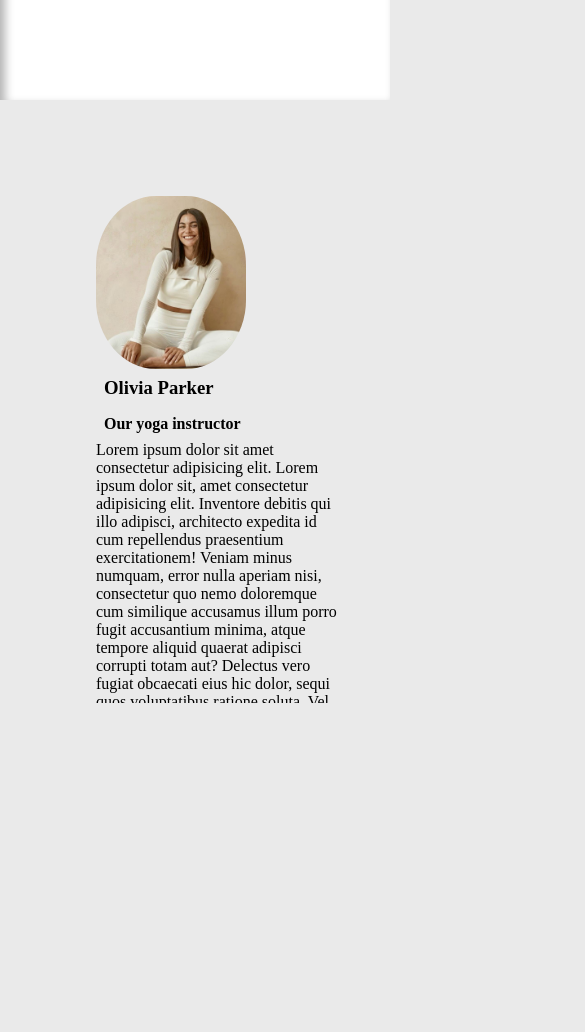
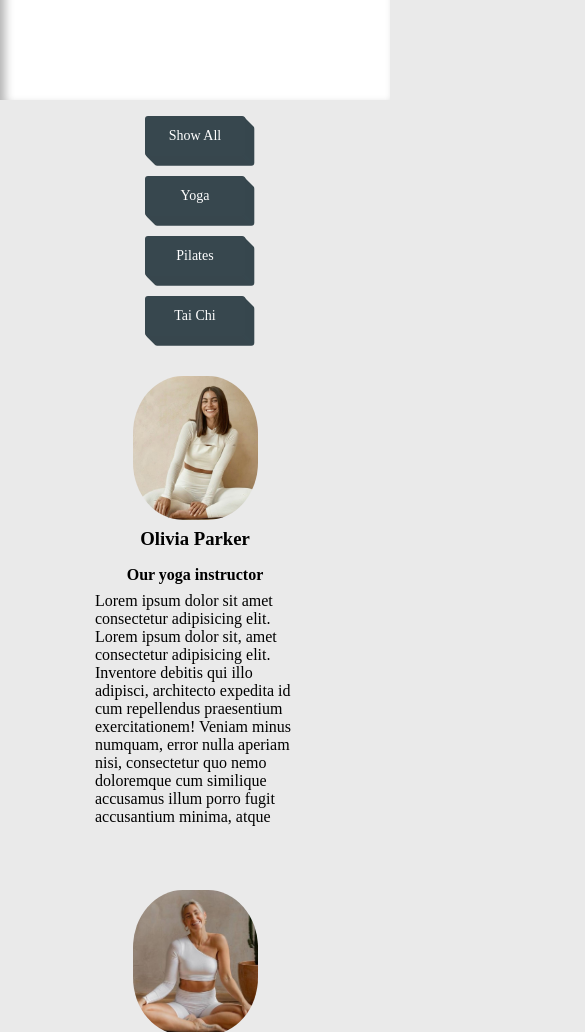
Before and after one commit to kastanou/websideProject, a plain HTML site: page the_team.html in a window 390 px wide. Shown: the part 328-1360 px from the top of the page, 585 px wide, since content can reach past the window. Drawn offline with Linux system fonts and the light colour scheme.

Commit message:
the team page filter

```diff
--- /dev/null
+++ b/scripts/scriptFilter.js
@@ -0,0 +1,13 @@
+function filterMembers(category) {
+  let members = document.querySelectorAll(".member");
+
+  members.forEach((member) => {
+    let memberCategory = member.getAttribute("data-category").trim();
+
+    if (category === "all" || memberCategory === category) {
+      member.classList.remove("hidden");
+    } else {
+      member.classList.add("hidden");
+    }
+  });
+}
--- a/styles/style3.css
+++ b/styles/style3.css
@@ -3,8 +3,8 @@ body {
   grid-template-areas:
     "header header header header header"
     "startImage startImage startImage startImage startImage"
-    "retreat-schedule retreat-schedule retreat-schedule retreat-schedule retreat-schedule"
-    "schedule-day schedule-day schedule-day schedule-day schedule-day"
+    "retreatSchedule retreatSchedule retreatSchedule retreatSchedule retreatSchedule"
+    "scheduleDay scheduleDay scheduleDay scheduleDay scheduleDay"
     "newsletterArea newsletterArea newsletterArea newsletterArea newsletterArea"
     "footer footer footer footer footer";
 }
@@ -30,8 +30,8 @@ body {
   padding: 1rem;
   text-align: center;
 }
-.retreat-schedule {
-  grid-area: retreat-schedule;
+.retreatSchedule {
+  grid-area: retreatSchedule;
   width: 100vw;
   padding: 5rem;
   color: var(--the-text-color);
@@ -41,12 +41,12 @@ body {
   gap: 1.5rem;
 }
 
-.retreat-schedule h1 {
+.retreatSchedule h1 {
   text-align: center;
   font-size: 30px;
   color: var(--button-color);
 }
-.retreat-schedule p {
+.retreatSchedule p {
   text-align: center;
   color: var(--the-text-color);
   font-size: 18px;
@@ -66,25 +66,25 @@ body {
   margin-bottom: 6rem;
 }
 
-.schedule-day {
-  grid-area: schedule-day;
+.scheduleDay {
+  grid-area: scheduleDay;
   display: flex;
   flex-direction: row;
   gap: 5rem;
   margin-left: 4rem;
 }
 
-.schedule-day h2 {
+.scheduleDay h2 {
   border-bottom: 2px solid var(--primary-color);
   padding: 1rem;
 }
 
-.schedule-day ul {
+.scheduleDay ul {
   list-style-type: none;
   padding: 1rem;
 }
 
-.schedule-day ul li {
+.scheduleDay ul li {
   color: var(--the-text-color);
   text-align: left;
   font-size: large;
@@ -135,15 +135,15 @@ body {
     padding: 0.8rem;
   }
 
-  .retreat-schedule {
+  .retreatSchedule {
     padding: 1rem;
   }
 
-  .schedule-day {
+  .scheduleDay {
     flex-direction: column;
   }
 
-  .schedule-day .date {
+  .scheduleDay .date {
     align-self: center;
   }
   .event {
@@ -178,8 +178,8 @@ body {
     grid-template-areas:
       "header"
       "startImage"
-      "retreat-schedule"
-      "schedule-day"
+      "retreatSchedule"
+      "scheduleDay"
       "newsletterArea"
       "footer";
   }
@@ -191,15 +191,15 @@ body {
     padding: 0.6rem;
   }
 
-  .retreat-schedule {
+  .retreatSchedule {
     padding: 2rem;
   }
-  .retreat-schedule h1,
-  .retreat-schedule p {
+  .retreatSchedule h1,
+  .retreatSchedule p {
     font-size: 1.1rem;
   }
 
-  .schedule-day {
+  .scheduleDay {
     flex-direction: column;
     gap: 0;
     margin-left: 0;
--- a/styles/style4.css
+++ b/styles/style4.css
@@ -3,9 +3,8 @@ body {
   grid-template-areas:
     "header header header header header"
     "startImage startImage startImage startImage startImage"
-    "member1 member1 member1 member1 member1"
-    "member2 member2 member2 member2 member2"
-    "member3 member3 member3 member3 member3"
+    "filterButtons filterButtons filterButtons filterButtons filterButtons"
+    "members members members members members"
     "footer footer footer footer footer";
 }
 
@@ -30,38 +29,157 @@ body {
   padding: 1rem;
   text-align: center;
 }
+.filterButtons {
+  grid-area: filterButtons;
+  text-align: center;
+  margin: 5rem 0;
+  display: flex;
+  flex-direction: row;
+  justify-content: space-evenly;
+  align-items: center;
+  max-width: 100vw;
+  height: fit-content;
+}
+.filterButtons button {
+  background-color: var(--the-text-color);
+  color: white;
+  box-shadow: 0.7px 0.8px 0 0 #37474e, 1.3px 1.8px 0 0 #37474e,
+    2.3px 2.8px 0 0 #37474e, 3.3px 3.8px 0 0 #37474e, 4.3px 4.8px 0 0 #37474e,
+    5.3px 5.8px 0 0 #37474e, 6.3px 6.8px 0 0 #37474e, 7.3px 7.8px 0 0 #37474e,
+    8.3px 8.8px 0 0 #37474e, 9.3px 9.8px 0 0 #37474e;
+  border-radius: 3px;
+  border: 2px solid #37474e;
+  padding: 15px 30px;
+  font-size: 18px;
+  position: relative;
+  inset: 0;
+  cursor: pointer;
+  transform: rotateX(0), rotateY(0) rotateZ(0);
+  display: inline-block;
+  outline: 2px dashed transparent;
+  transition: all 600ms ease;
+}
+.filterButtons button:hover {
+  inset: 6px 0 5.5px 0;
+  transform: rotateX(5deg) rotateY(3deg) rotateZ(0.25deg);
+  box-shadow: none;
+}
 
 .members {
+  grid-area: members;
   max-width: 100vw;
-  height: 200vh;
-}
-.row1Instructors,
-.row2Instructors {
   display: flex;
   flex-direction: row;
-  width: 100%;
-  height: 50%;
-  justify-content: space-around;
-  gap: 5rem;
+  flex-wrap: wrap;
+  height: auto;
+  gap: 2rem;
   justify-content: space-evenly;
 }
+
 .member {
   display: flex;
   flex-direction: column;
   justify-content: left;
-  height: 60%;
-  margin: 6rem;
+  width: 300px;
+  max-height: 450px;
+  margin: 5rem;
+  transition: 0.3s ease-in-out;
 }
 .member h3,
 .member h4 {
   padding: 0.5rem;
 }
-.members p {
+.member p {
   width: 250px;
   overflow-y: scroll;
 }
 .member img {
-  width: 150px;
-  height: 180px;
+  width: 50%;
+  height: auto;
   border-radius: 40%;
 }
+.hidden {
+  visibility: hidden;
+  opacity: 0;
+  height: 0;
+  overflow: hidden;
+  transition: opacity 0.3s ease, height 0.3s ease;
+}
+
+@media (max-width: 1024px) {
+  .startImage h1 {
+    left: 10%;
+    width: 25%;
+    font-size: 1.5rem;
+    padding: 0.8rem;
+  }
+
+  .member {
+    display: flex;
+    flex-direction: column;
+    justify-content: left;
+    align-items: center;
+    width: 250px;
+    max-height: 400px;
+    margin: 3rem;
+    transition: 0.3s ease-in-out;
+  }
+  .member p {
+    width: 180px;
+    overflow-y: scroll;
+  }
+
+  .filterButtons {
+    flex-wrap: wrap;
+    justify-content: center;
+    gap: 20px;
+  }
+
+  .filterButtons button {
+    padding: 12px 20px;
+    font-size: 16px;
+  }
+}
+
+@media (max-width: 768px) {
+  .startImage h1 {
+    left: 5%;
+    width: 50%;
+    font-size: 1.3rem;
+    padding: 0.6rem;
+  }
+  .members {
+    flex-direction: column;
+    justify-content: center;
+    align-items: center;
+    gap: 1rem;
+  }
+
+  .member {
+    display: flex;
+    flex-direction: column;
+    justify-content: left;
+    align-items: center;
+    width: 250px;
+    max-height: 450px;
+    margin: 1.5rem;
+    transition: 0.3s ease-in-out;
+  }
+  .member p {
+    width: 200px;
+    overflow-y: scroll;
+  }
+
+  .filterButtons {
+    flex-direction: column;
+    align-items: center;
+    gap: 20px;
+    margin: 1rem 0;
+  }
+
+  .filterButtons button {
+    width: 100px;
+    padding: 10px;
+    font-size: 14px;
+  }
+}
--- a/the_team.html
+++ b/the_team.html
@@ -6,6 +6,7 @@
     <title>Document</title>
     <link rel="stylesheet" href="styles/basics.css">
     <link rel="stylesheet" href="styles/style4.css">
+    <script src="scripts/scriptFilter.js" defer></script>
     <style>
         @import url('https://fonts.googleapis.com/css2?family=Inter+Tight:ital,wght@0,100..900;1,100..900&family=Oswald:wght@200..700&family=Poppins:ital,wght@0,100;0,200;0,300;0,400;0,500;0,600;0,700;0,800;0,900;1,100;1,200;1,300;1,400;1,500;1,600;1,700;1,800;1,900&family=Roboto:ital,wght@0,100;0,300;0,400;0,500;0,700;0,900;1,100;1,300;1,400;1,500;1,700;1,900&family=Rubik:ital,wght@0,300..900;1,300..900&display=swap');
         </style>
@@ -47,53 +48,60 @@
     <h1>The Team</h1>
     </div>
 
+    <div class="filterButtons">
+    <button onclick="filterMembers('all')">Show All</button>
+    <button onclick="filterMembers('yoga')">Yoga</button>
+    <button onclick="filterMembers('pilates')">Pilates</button>
+    <button onclick="filterMembers('taichi')">Tai Chi</button>
+</div>
+
     <div class="members">
-        <div class="row1Instructors">
-        <div class="member">
+
+        <div class="member"  data-category="yoga">
             <img src="images/teacher1.jpg" alt="">
             <h3>Olivia Parker</h3>
             <h4>Our yoga instructor</h4>
             <p>Lorem ipsum dolor sit amet consectetur adipisicing elit. Lorem ipsum dolor sit, amet consectetur adipisicing elit. Inventore debitis qui illo adipisci, architecto expedita id cum repellendus praesentium exercitationem! Veniam minus numquam, error nulla aperiam nisi, consectetur quo nemo doloremque cum similique accusamus illum porro fugit accusantium minima, atque tempore aliquid quaerat adipisci corrupti totam aut? Delectus vero fugiat obcaecati eius hic dolor, sequi quos voluptatibus ratione soluta. Vel, temporibus aut velit voluptates laborum sit molestias reprehenderit? Deleniti nihil eos delectus quis, repellat accusamus nisi eligendi hic maiores fugiat sint maxime ad obcaecati, harum inventore sed? Doloremque veniam officia iste cum.</p>
 
         </div>
-        <div class="member">
+        <div class="member" data-category="pilates">
             <img src="images/teacher2.jpg" alt="">
             <h3>Sophia Mitchell</h3>
             <h4>Our pilates instructor</h4>
             <p>Lorem ipsum, dolor sit amet consectetur adipisicing elit. Lorem ipsum, dolor sit amet consectetur adipisicing elit. Amet commodi aliquam similique quos alias fuga voluptate earum laborum dolore expedita! Dignissimos eaque omnis dolore impedit. Esse earum rem et veniam odit debitis iusto corrupti est tenetur tempora dolores unde sapiente ratione nam perferendis, id expedita, magnam beatae! Nisi velit architecto in dicta labore enim reiciendis dolorum quia repellat est eligendi omnis minus consectetur ipsam voluptas ab perferendis, eveniet inventore optio aspernatur mollitia repudiandae nesciunt. Nihil voluptatum doloremque recusandae sequi voluptatibus nisi? Accusamus animi, blanditiis quibusdam, quia, minima saepe dolorem accusantium fugit amet ea doloremque? Illum, natus? Ullam nemo quam libero possimus vitae.</p>
 
         </div>
-        <div class="member">
+        <div class="member" data-category="taichi">
             <img src="images/teacher3.jpg" alt="">
             <h3>Ethan Harrison</h3>
             <h4>Our tai-chi teacher</h4>
             <p>Lorem ipsum dolor sit amet consectetur adipisicing elit. Lorem ipsum dolor sit amet consectetur adipisicing elit. Quas explicabo tenetur hic voluptatem iure illum dolorum repudiandae, repellendus praesentium quos. Veniam adipisci excepturi doloremque quam eum aperiam dignissimos molestias assumenda ipsam dolorum corporis doloribus asperiores labore, incidunt beatae iste numquam tempore quod esse cumque porro autem sed. Necessitatibus aliquam illum, facilis porro modi eaque animi nihil saepe exercitationem, beatae odio pariatur eum minima ipsam vitae unde non placeat, totam fugiat? Non doloremque aliquam molestiae porro hic nisi perspiciatis, ipsa laborum veniam aperiam blanditiis! Aut odit nesciunt minus id voluptatum blanditiis dolorem repudiandae.</p>
 
         </div>
-        </div>
-        <div class="row2Instructors">
-              <div class="member">
+
+
+              <div class="member" data-category="yoga">
             <img src="images/teacher4.jpg" alt="">
             <h3>Emily Carter</h3>
             <h4>Our yoga instructor</h4>
             <p>Lorem ipsum dolor sit amet consectetur adipisicing elit. Lorem ipsum dolor sit amet consectetur adipisicing elit. Doloremque voluptatibus officiis perspiciatis fugit quae reiciendis porro adipisci, obcaecati illum esse. Veniam minus numquam, error nulla aperiam nisi, consectetur quo nemo doloremque cum similique accusamus illum porro fugit accusantium minima, atque tempore aliquid quaerat adipisci corrupti totam aut? Delectus vero fugiat obcaecati eius hic dolor, sequi quos voluptatibus ratione soluta. Vel, temporibus aut velit voluptates laborum sit molestias reprehenderit? Deleniti nihil eos delectus quis, repellat accusamus nisi eligendi hic maiores fugiat sint maxime ad obcaecati, harum inventore sed? Doloremque veniam officia iste cum.</p>
 
         </div>
-        <div class="member">
+        <div class="member" data-category="pilates">
             <img src="images/teacher5.png" alt="">
             <h3>Emma Bennett</h3>
             <h4>Our pilates instructor</h4>
             <p>Lorem ipsum, dolor sit amet consectetur adipisicing elit. Lorem ipsum dolor sit, amet consectetur adipisicing elit. Porro maxime magni aut, eaque culpa at sint nihil quos animi eius! Dignissimos eaque omnis dolore impedit. Esse earum rem et veniam odit debitis iusto corrupti est tenetur tempora dolores unde sapiente ratione nam perferendis, id expedita, magnam beatae! Nisi velit architecto in dicta labore enim reiciendis dolorum quia repellat est eligendi omnis minus consectetur ipsam voluptas ab perferendis, eveniet inventore optio aspernatur mollitia repudiandae nesciunt. Nihil voluptatum doloremque recusandae sequi voluptatibus nisi? Accusamus animi, blanditiis quibusdam, quia, minima saepe dolorem accusantium fugit amet ea doloremque? Illum, natus? Ullam nemo quam libero possimus vitae.</p>
 
         </div>
-        <div class="member">
+        <div class="member" data-category="taichi">
             <img src="images/teacher6.png" alt="">
             <h3>James Walker</h3>
             <h4>Our tai-chi teacher</h4>
             <p>Lorem ipsum dolor sit amet consectetur adipisicing elit. Lorem ipsum dolor sit amet consectetur adipisicing elit. Rem impedit ea dolorem modi veniam reiciendis perspiciatis quae! Accusantium, unde eveniet. Veniam adipisci excepturi doloremque quam eum aperiam dignissimos molestias assumenda ipsam dolorum corporis doloribus asperiores labore, incidunt beatae iste numquam tempore quod esse cumque porro autem sed. Necessitatibus aliquam illum, facilis porro modi eaque animi nihil saepe exercitationem, beatae odio pariatur eum minima ipsam vitae unde non placeat, totam fugiat? Non doloremque aliquam molestiae porro hic nisi perspiciatis, ipsa laborum veniam aperiam blanditiis! Aut odit nesciunt minus id voluptatum blanditiis dolorem repudiandae.</p>
 
         </div>
-        </div>
+
     </div>
 
 
```
Also changed, not shown: schedule.html (+4 -4 lines).
